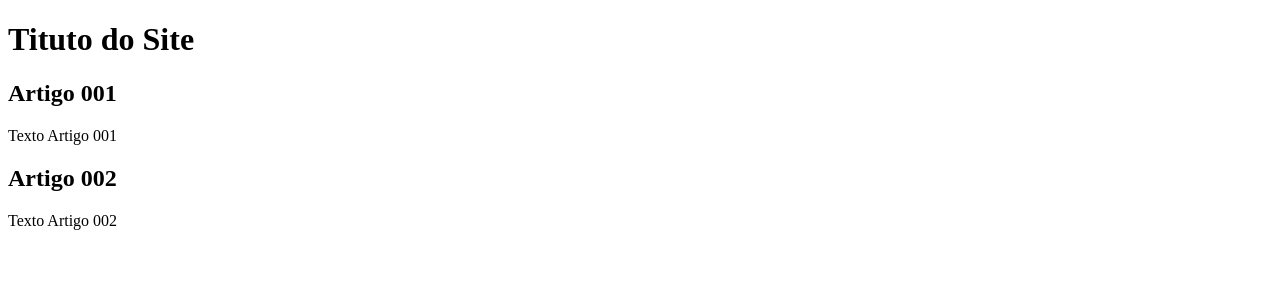
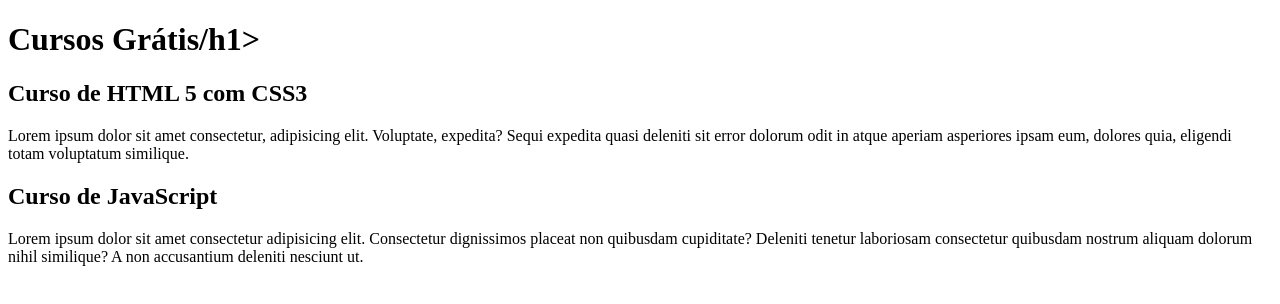
Before and after one commit to romariofernandezz/projeto-testes-git-branch, a plain HTML site: page index.html in a window 1280 px wide. Drawn offline with Linux system fonts and the light colour scheme.

Commit message:
comecei o conteúdo

```diff
--- a/index.html
+++ b/index.html
@@ -8,15 +8,15 @@
 <body>
     <main>
         <header>
-            <h1>Tituto do Site</h1>
+            <h1>Cursos Grátis/h1>
         </header>
         <article>
-            <h2>Artigo 001</h2>
-            <p>Texto Artigo 001</p>
+            <h2>Curso de HTML 5 com CSS3</h2>
+            <p>Lorem ipsum dolor sit amet consectetur, adipisicing elit. Voluptate, expedita? Sequi expedita quasi deleniti sit error dolorum odit in atque aperiam asperiores ipsam eum, dolores quia, eligendi totam voluptatum similique.</p>
         </article>
         <article>
-            <h2>Artigo 002</h2>
-            <p>Texto Artigo 002</p>
+            <h2>Curso de JavaScript</h2>
+            <p>Lorem ipsum dolor sit amet consectetur adipisicing elit. Consectetur dignissimos placeat non quibusdam cupiditate? Deleniti tenetur laboriosam consectetur quibusdam nostrum aliquam dolorum nihil similique? A non accusantium deleniti nesciunt ut.</p>
         </article>
     </main>
 </body>
```
